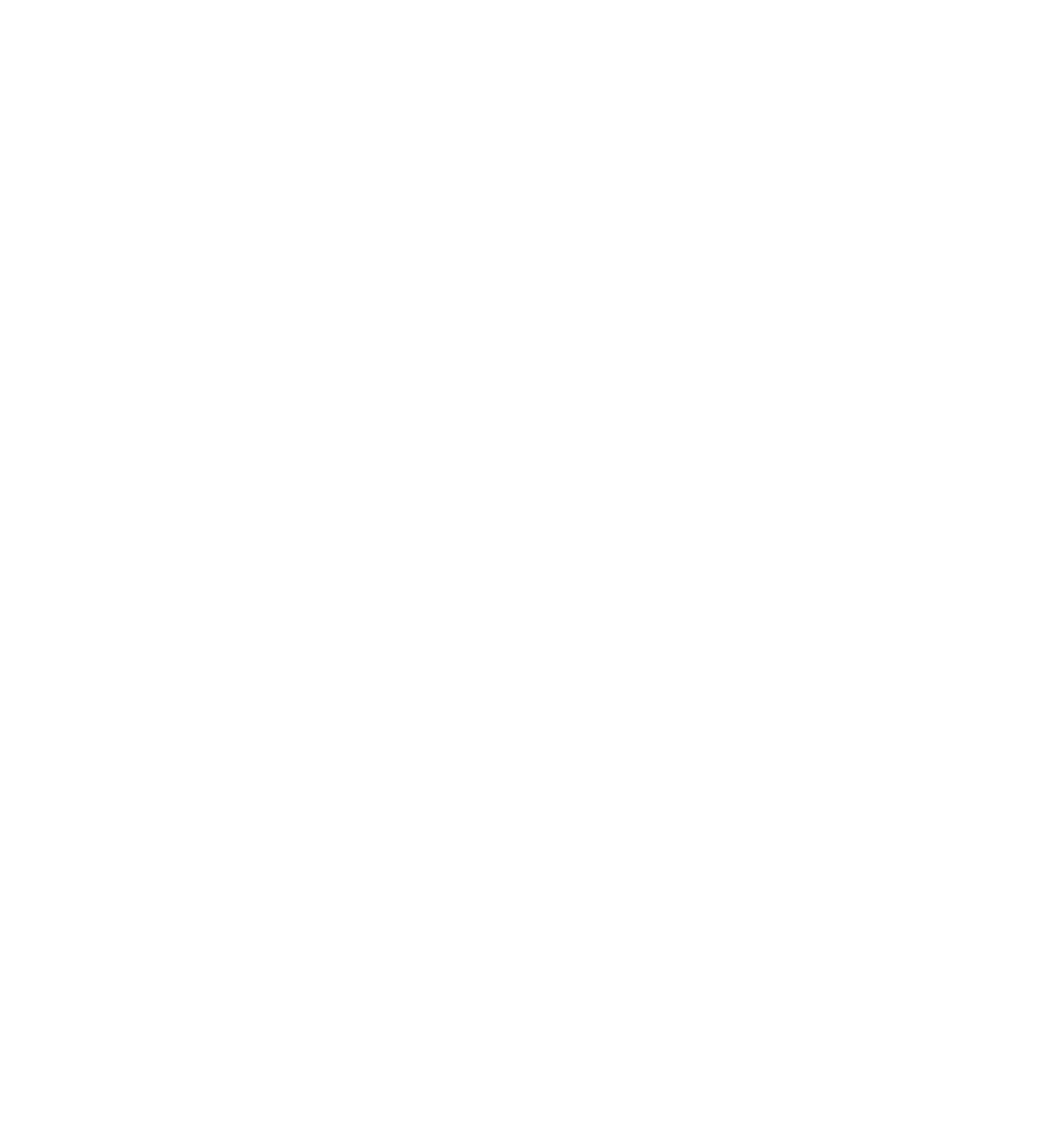
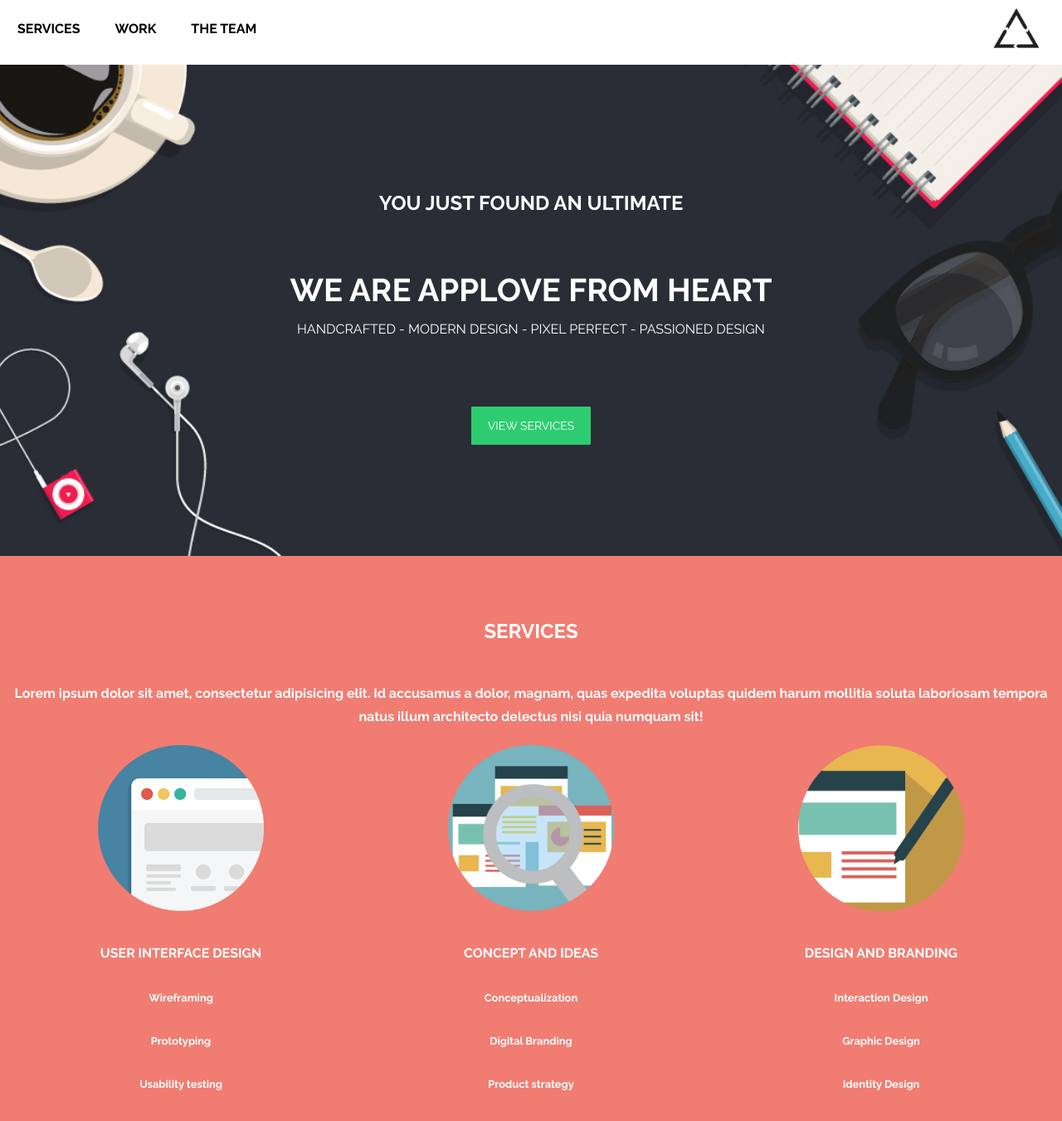
Before and after one commit to berenisser/app-love-flex, a plain HTML site: page index.html in a window 1280 px wide. Shown: the whole page at 83% size. Before the commit the page ends 800 px from the top, so only its background shows below. Drawn offline with Linux system fonts and the light colour scheme.

Commit message:
nav and services section done

```diff
--- a/css/main.css
+++ b/css/main.css
@@ -3,5 +3,93 @@ body {
   font-size: 16px;
   line-height: 1.71429;
   background-color: #fff;
+  font-family: 'Raleway', sans-serif;
   /* Enlaza la tipografia Open Sans */
 }
+
+.link{
+  font-weight: 700;
+  padding: 21px;
+  display: inline-block;
+  text-decoration: none;
+  color: black;
+}
+
+/*contenedor flexbox*/
+.flex-container{
+	display: flex;
+}
+
+/*---------------------Menu-----------------*/
+.menu{
+	background-color: white;
+	position: fixed;
+	top:0;
+	left: 0;
+	width: 100%;
+}
+
+.menu.flex-container{
+	justify-content: flex-start;
+}
+
+.logo-container{
+	margin-left: auto;
+	margin-right: 20px;
+}
+
+.flex-container .logo{
+	width: 70px;
+	height: 70px;
+}
+
+#home{
+	height: 600px;
+	margin-top: 70px;
+
+	background-image: url(../assets/images/bg-home.jpg);
+	background-position: center;
+	background-repeat: no-repeat;
+	background-size: cover;
+	background-repeat: no-repeat;
+
+	justify-content: center;
+	align-items: center;
+	flex-direction: column;
+	color: white;
+}
+
+.text-home{
+	font-size: 2.4em;
+}
+
+.btn-home{
+	background: #2Ecc71;
+	color: #fff;
+	padding: 11px 20px;
+	border-radius: 1px;
+	font-weight: 500;
+	text-transform: uppercase;
+	margin-top: 63px;
+	font-size: 14px;
+	text-decoration: none;
+}
+
+/*--------------Services---------------------*/
+
+#services{
+  background-color: #F17C72;
+  text-align: center;
+  color: #fff;
+  padding: 70px 7px;
+}
+
+#services.flex-container{
+	justify-content: space-around;
+	flex-wrap: wrap;
+}
+
+.box-services{
+	font-size: 1.2em;
+	font-weight: bold;
+}
--- a/index.html
+++ b/index.html
@@ -13,6 +13,47 @@
 	<link rel="stylesheet" href="css/main.css">
 </head>
 <body>
+	<nav class="menu flex-container">
+		<a href="#" class="text-uppercase link">Services</a>
+		<a href="#" class="text-uppercase link">Work</a>
+		<a href="#" class="text-uppercase link">The team</a>
+		<div class="logo-container">
+			<img src="assets/images/logo-r.png" alt="Logo" class="logo" width="70">
+		</div>
+	</nav>
+
+	<section id="home" class="flex-container">
+		<h2>YOU JUST FOUND AN ULTIMATE</h2>
+		<h1 class="text-uppercase text-home mb-0">we are applove from heart</h1>
+		<p class="text-uppercase mt-0">HANDCRAFTED - MODERN DESIGN - PIXEL PERFECT - PASSIONED DESIGN</p>
+		<a href="#services" class="btn-home">View services</a>
+	</section>
+
+	<section id="services" class="flex-container">
+		<h2 class="text-uppercase text-services mt-0">Services</h2>
+		<h4>Lorem ipsum dolor sit amet, consectetur adipisicing elit. Id accusamus a dolor, magnam, quas expedita voluptas quidem harum mollitia soluta laboriosam tempora natus illum architecto delectus nisi quia numquam sit!</h4>
+		<div class="box-services">
+			<img src="assets/images/website.png" alt="Website" width="200">
+			<h5 class="mt-20">USER INTERFACE DESIGN</h5>
+			<h6>Wireframing</h6>
+			<h6>Prototyping</h6>
+			<h6>Usability testing</h6>
+		</div>
+		<div class="box-services">
+			<img src="assets/images/img-1.png" alt="Website" width="200">
+			<h5 class="mt-20">CONCEPT AND IDEAS</h5>
+			<h6 >Conceptualization</h6>
+			<h6 >Digital Branding</h6>
+			<h6 >Product strategy</h6>
+		</div>
+		<div class="box-services">
+			<img src="assets/images/lapiz.png" alt="Website" width="200">
+			<h5 class="mt-20">DESIGN AND BRANDING</h5>
+			<h6>Interaction Design</h6>
+			<h6>Graphic Design</h6>
+			<h6>Identity Design</h6>
+		</div>
+	</section>
 
 	<!-- Enlaza tu JS del proyecto aquí -->
 	<script src="js/app.js"></script>
```
